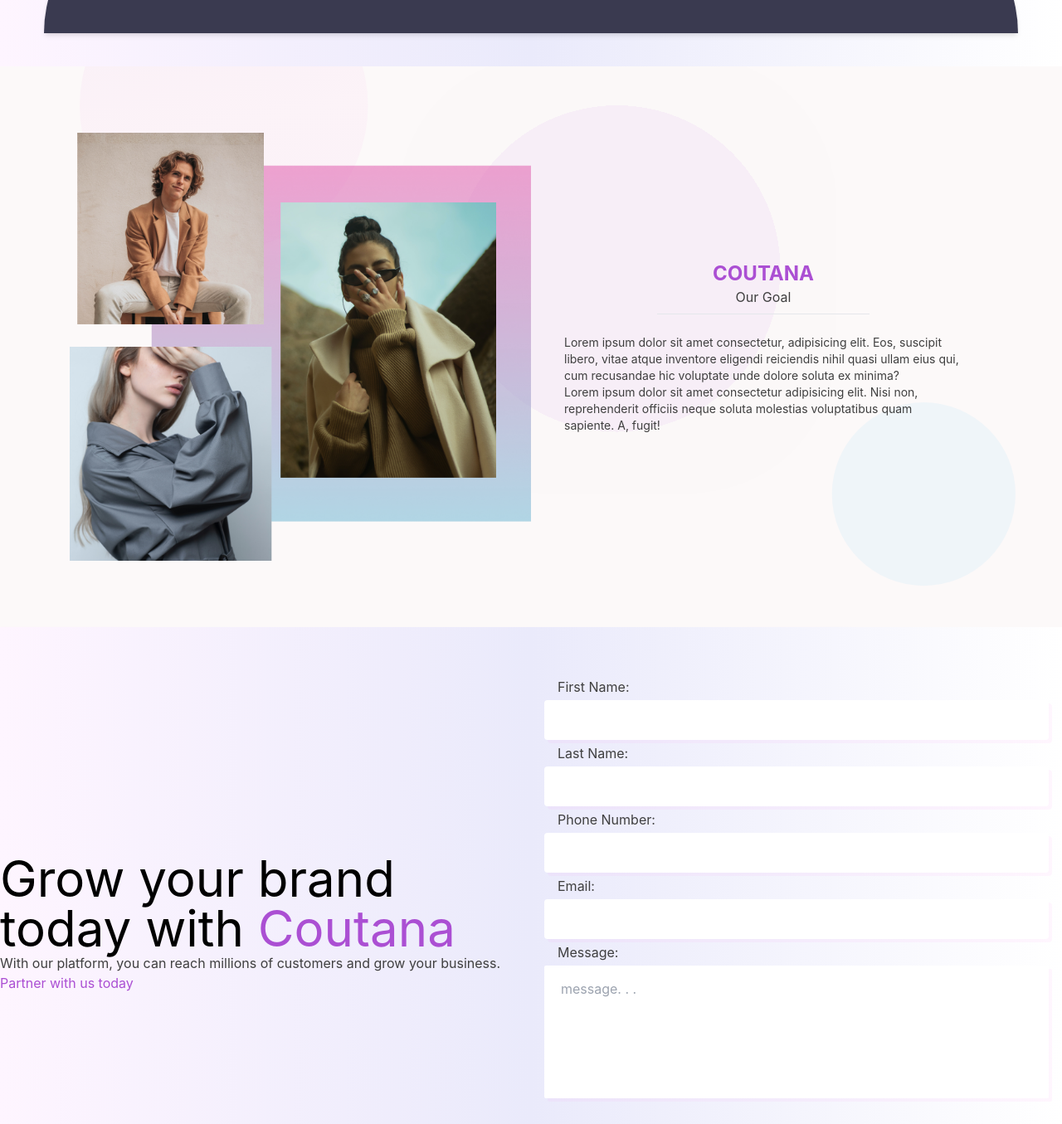
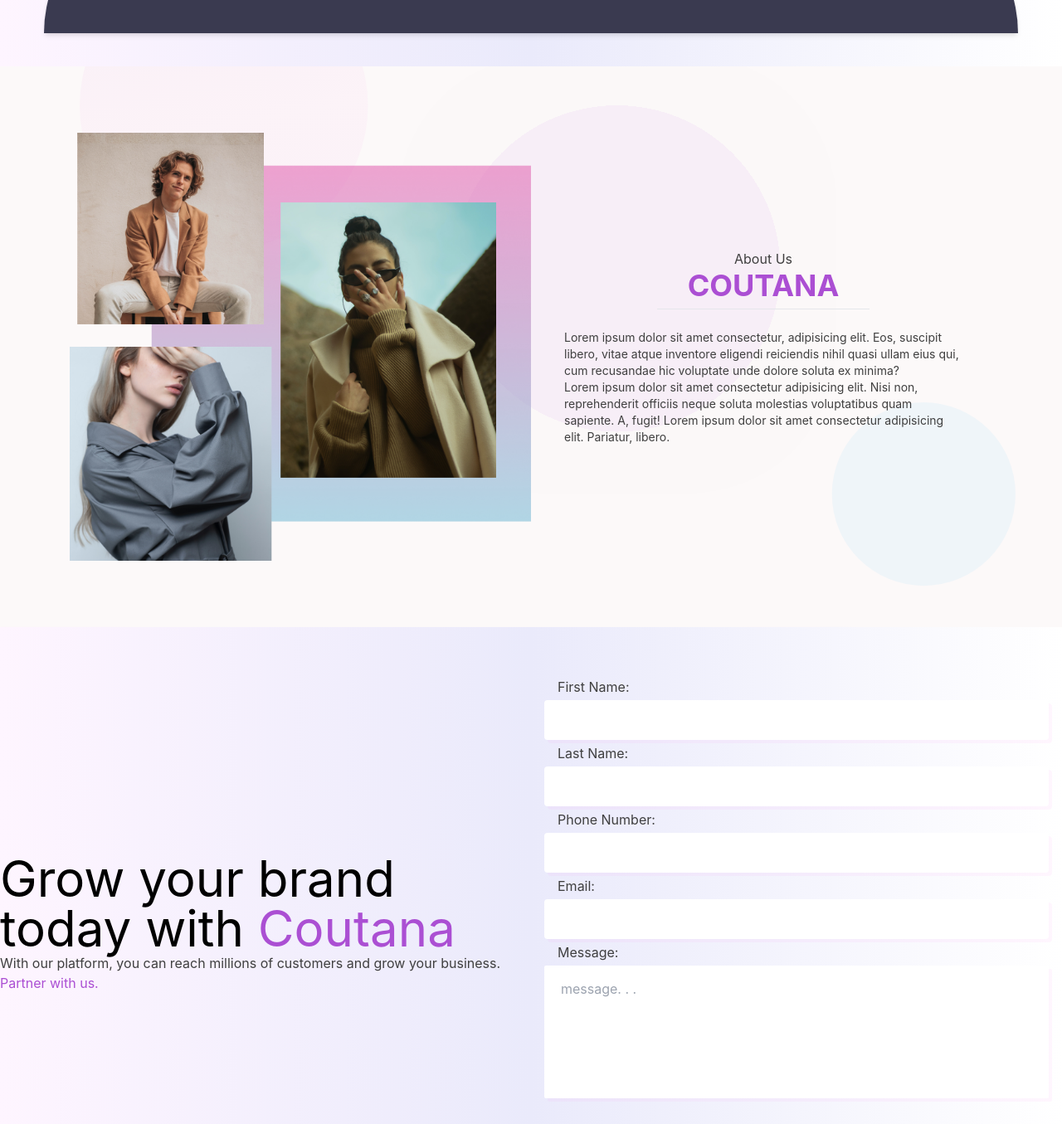
Before and after one commit to VictoryOmowumi/Coutana-Landing-Next, a Next.js app: page / in a window 1280 px wide. Shown: the part 768-2123 px from the top of the page at 83% size. Built offline with nearby package versions, Linux system fonts and the light colour scheme.

Commit message:
about and partner

```diff
--- a/components/about.jsx
+++ b/components/about.jsx
@@ -3,16 +3,15 @@
 export const About = () => {
   return (
     <div className="grid grid-cols-2 items-center m-10 mx-auto p-20 bg-[url('../assets/bg-image.svg')] bg-cover bg-no-repeat bg-left-bottom md " id="about" >
-        <div className="col-span-1 flex justify-end items-end about-img" width={550} height={550}>
+        <div className="col-span-1 flex justify-end items-end about-img" width={500} height={500}>
             <Image src={aboutImg} alt="about"   />
         </div>
 
         <div className=" col-span-1 flex flex-col items-center p-10">
-            <h1 className="font-bold text-2xl text-[#ab4fd3] ">COUTANA</h1>
-            <h2 className="font-normal text-coutana-gray-100 text-center">
-            Our Goal
+        <h2 className="font-normal text-coutana-gray-100 text-center">About Us</h2>
+            <h1 className="font-bold text-4xl text-[#ab4fd3] ">COUTANA</h1>
             <hr className="my-2 mb-6 w-64 h-px bg-gray-200 border-0 dark:bg-gray-700" />
-            </h2>
+
             <p className="text-coutana-gray-100 text-sm ">
               Lorem ipsum dolor sit amet consectetur, adipisicing elit. Eos, suscipit libero, vitae atque inventore eligendi
               reiciendis nihil quasi ullam eius qui, cum recusandae hic voluptate unde dolore soluta ex minima?
@@ -21,6 +20,7 @@
             <p className="text-coutana-gray-100 text-sm ">
                 Lorem ipsum dolor sit amet consectetur adipisicing elit. Nisi non,
                 reprehenderit officiis neque soluta molestias voluptatibus quam sapiente. A, fugit!
+                Lorem ipsum dolor sit amet consectetur adipisicing elit. Pariatur, libero.
             </p>
 
 
--- a/components/partner.jsx
+++ b/components/partner.jsx
@@ -9,7 +9,7 @@
           </p>
           <p className="text-coutana-gray-100 text-md">
             With our platform, you can reach millions of customers and grow your
-            business. <br /> <span className="text-[#ab4fd3]">Partner with us today</span>
+            business. <br /> <span className="text-[#ab4fd3]">Partner with us.</span>
 
           </p>
 
```
